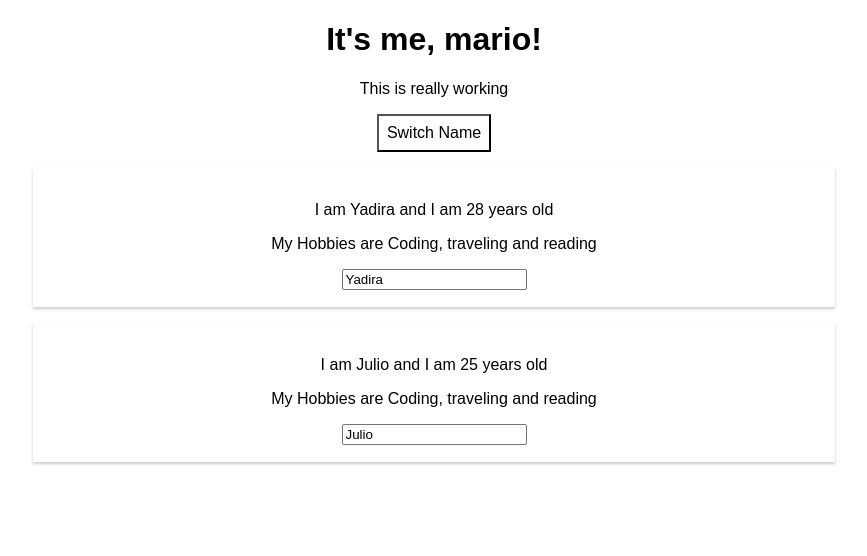
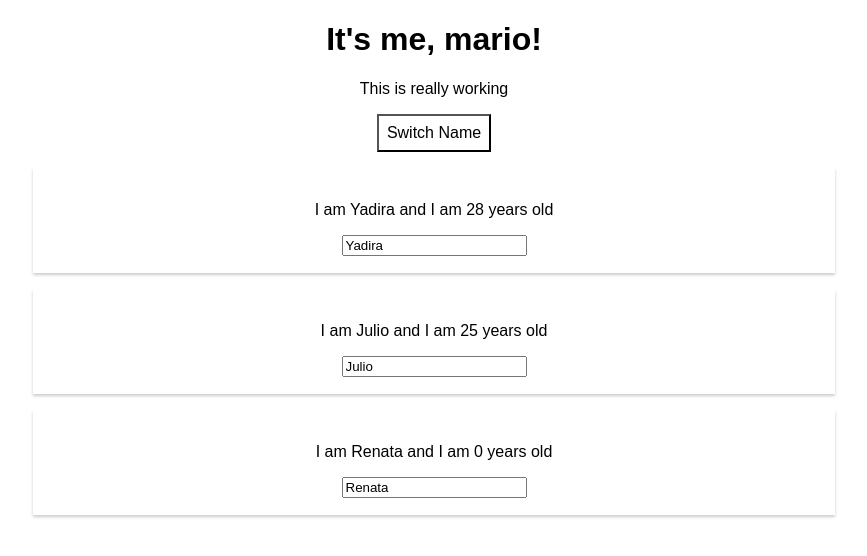
Before and after one commit to Hatemachine01/react-16, a React (Create React App) app: page / in a window 1280 px wide. Both pictures are taken after a click on the button "Switch Name". Shown: the top 556 px of the page, without its empty margins (206-1073 px from the left). Built offline with nearby package versions, Linux system fonts and the light colour scheme.

Commit message:
lits and keys

```diff
--- a/src/App.js
+++ b/src/App.js
@@ -5,9 +5,9 @@ import Person from './Person/Person';
 class App extends Component {
   state = {
     persons: [
-      {name: 'Yadira' , age: 28},
-      {name: 'Julio' , age: 25},
-      {name: 'Renata' , age: 0},
+      {name: 'Yadira' , age: 28 , id: 1 },
+      {name: 'Julio' , age: 25 , id: 2},
+      {name: 'Renata' , age: 0 ,  id: 3},
     ],
     showPersons: false
   }
@@ -20,15 +20,12 @@ class App extends Component {
 
   }
 
-  switchNameHandler = (newName) => {
-    // this.state.persons[0].name = 'Julius';
-    this.setState({
-      persons: [
-      {name: newName , age: 28},
-      {name: newName , age: 25},
-      ]
-    })
-  }
+
+  deletePersonHandler = (personIndex) => {
+    const persons = [...this.state.persons];
+    persons.splice(personIndex, 1);
+    this.setState({persons: persons});
+   }
 
   nameChangeHandler = (event) => {
 
@@ -56,24 +53,17 @@ class App extends Component {
     let persons = null;
 
     if (this.state.showPersons) {
-       persons =  <div>
-          <Person
-            name={this.state.persons[0].name}
-            age={this.state.persons[0].age}
-            click={this.switchNameHandler.bind(this, 'Thisisonp')}
-            changed={this.nameChangeHandler}> My Hobbies are Coding, traveling and reading
-
-          </Person>
-
-
-          <Person
-            name={this.state.persons[1].name}
-            age={this.state.persons[1].age}
-            click={this.switchNameHandler.bind(this, 'Thisisonp')}
-            changed={this.nameChangeHandler}> My Hobbies are Coding, traveling and reading
-          </Person>
+       persons = (
+        <div>
+        {this.state.persons.map((person, index) => {
+          return  <Person
+            click={() => this.deletePersonHandler(index)}
+            name = {person.name}
+            age = {person.age}
+            key = {person.id} />
+        })}
         </div>
-
+        );
     };
 
 
```
